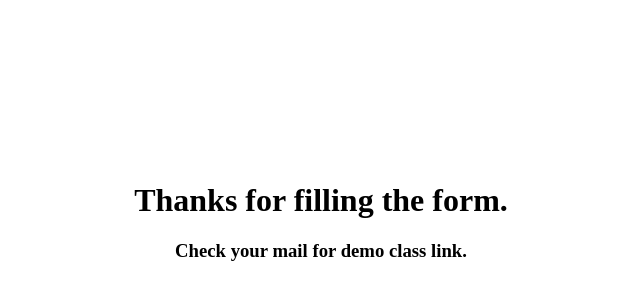
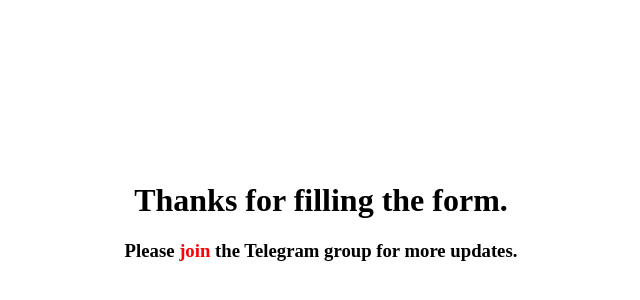
Before and after one commit to ramprasad770/course_form, a website: page public/thanks.html in a window 1280 px wide. Shown: the part 74-374 px from the top of the page, without its empty margins (319-959 px from the left). Drawn offline with Linux system fonts and the light colour scheme.

Commit message:
Update thanks.html

```diff
--- a/public/thanks.html
+++ b/public/thanks.html
@@ -19,10 +19,14 @@
                 margin-top: 50%;
             }
         }
+        a{
+            color: red;
+            text-decoration: none;
+        }
     </style>
 </head>
 <body>
     <h1>Thanks for filling the form.</h1>
-    <h3>Check your mail for demo class link.</h3>
+    <h3>Please <a href="t.me/+bdG8haB1w3o0Zjc9">join</a> the Telegram group for more updates.</h3>
 </body>
 </html>
```
